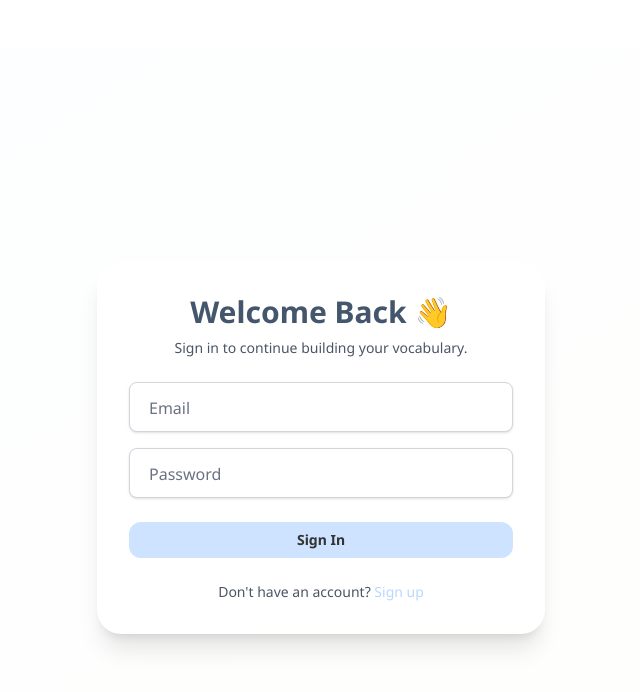
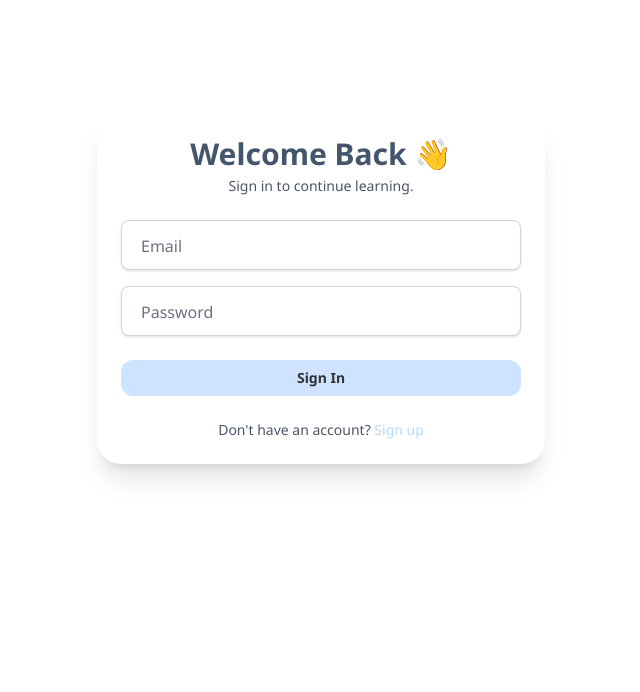
Before and after one commit to denkxi/digital-dictionary-client, a React (Vite) app: page /auth in a window 1280 px wide. Shown: the top 692 px of the page, without its empty margins (319-959 px from the left). Built offline with nearby package versions, Linux system fonts and the light colour scheme.

Commit message:
feat(features/auth): auth form ui improvement

```diff
--- a/src/features/auth/AuthPage.tsx
+++ b/src/features/auth/AuthPage.tsx
@@ -5,16 +5,15 @@ export default function AuthPage() {
   const [mode, setMode] = useState<'login' | 'register'>('login');
 
   return (
-    <div className="min-h-screen flex items-center justify-center bg-gradient-to-br from-primary-1/10 to-accent-1/10 px-4">
-      <div className="w-full max-w-md bg-white p-8 rounded-3xl shadow-xl space-y-6 transition-all">
-        <div className="text-center">
-          <h1 className="text-3xl font-bold text-title mb-2">
-            {mode === 'login' ? 'Welcome Back 👋' : 'Join Digital Dictionary 🚀'}
+    <div className="max-w-md mx-auto mt-16 p-6 bg-white shadow-xl rounded-3xl space-y-6 transition-all">
+      <div className="text-center space-y-1">
+        <h1 className="text-3xl font-bold text-title">
+          {mode === 'login' ? 'Welcome Back 👋' : 'Create an Account 🚀'}
         </h1>
-          <p className="text-gray-600 text-sm">
+        <p className="text-sm text-gray-600">
           {mode === 'login'
-              ? 'Sign in to continue building your vocabulary.'
-              : 'Create an account to start mastering words.'}
+            ? 'Sign in to continue learning.'
+            : 'Start your vocabulary journey now.'}
         </p>
       </div>
 
@@ -26,7 +25,7 @@ export default function AuthPage() {
             Don&apos;t have an account?{' '}
             <button
               onClick={() => setMode('register')}
-                className="text-primary-2 hover:underline font-medium transition cursor-pointer"
+              className="text-primary-2 hover:underline font-medium cursor-pointer transition"
             >
               Sign up
             </button>
@@ -36,7 +35,7 @@ export default function AuthPage() {
             Already have an account?{' '}
             <button
               onClick={() => setMode('login')}
-                className="text-primary-2 hover:underline font-medium transition cursor-pointer"
+              className="text-primary-2 hover:underline font-medium cursor-pointer transition"
             >
               Sign in
             </button>
@@ -44,6 +43,5 @@ export default function AuthPage() {
         )}
       </div>
     </div>
-    </div>
   );
 }
```
Lines whose indentation alone changed are shown as unchanged.
